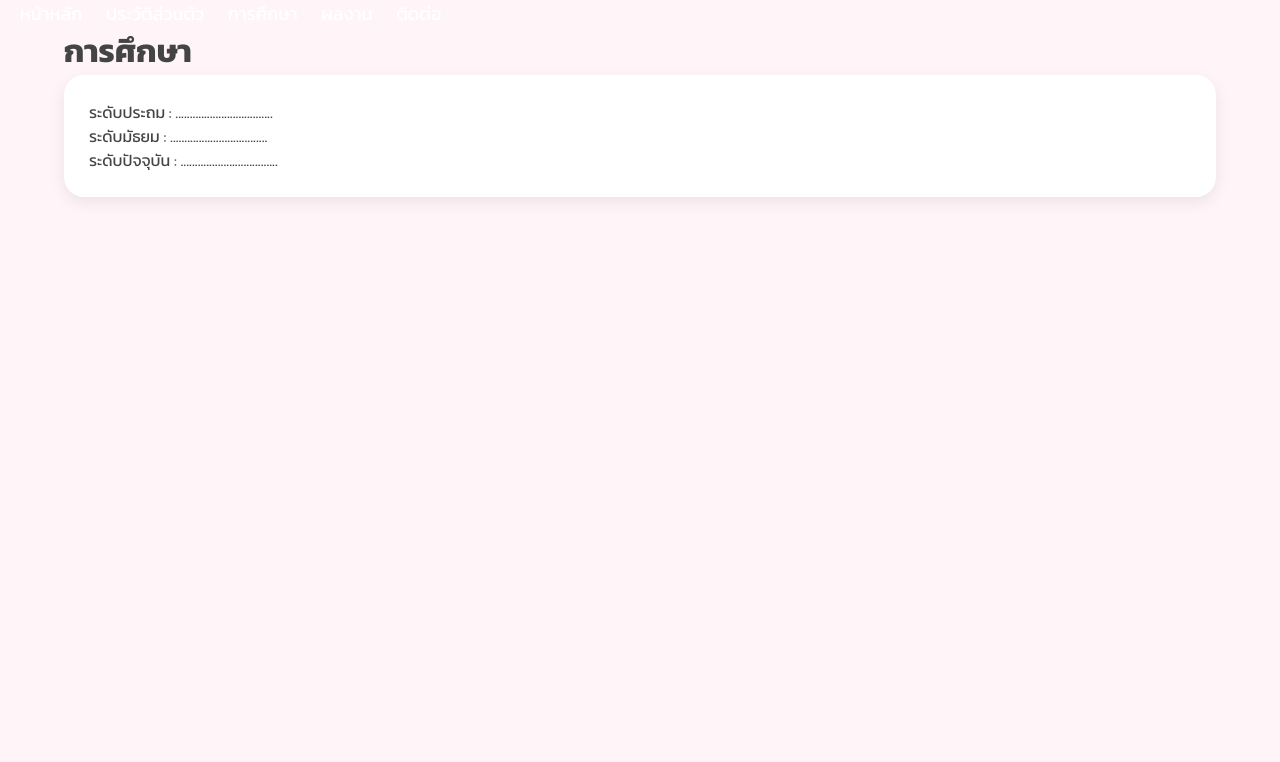
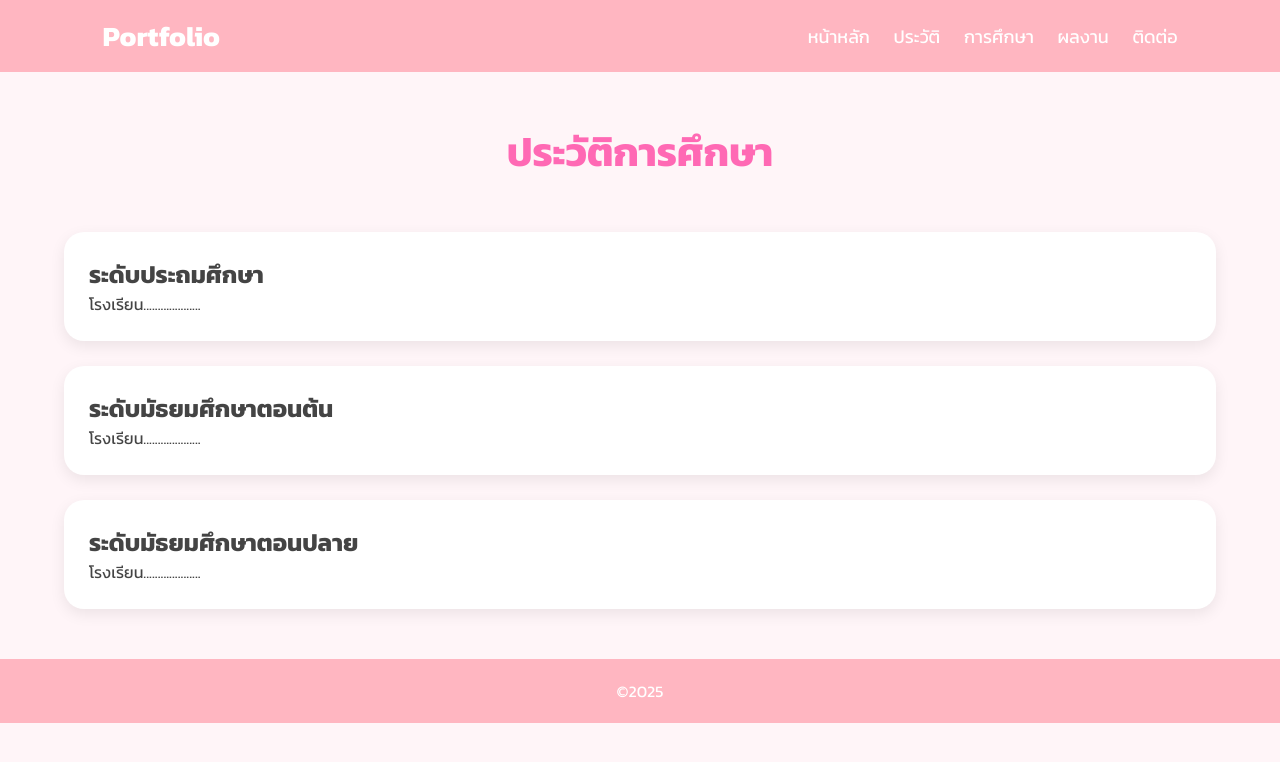
Before and after one commit to 14597-Smile/portfolio1.2, a plain HTML site: page education.html in a window 1280 px wide. Drawn offline with Linux system fonts and the light colour scheme; files that its build step writes are made by us from their sources.

Commit message:
Update education.html

```diff
--- a/education.html
+++ b/education.html
@@ -1,36 +1,88 @@
 <!DOCTYPE html>
 <html lang="th">
+
 <head>
+
 <meta charset="UTF-8">
+
+<meta name="viewport" content="width=device-width, initial-scale=1.0">
+
 <title>การศึกษา</title>
-<link rel="stylesheet" href="style.css">
+
+<link rel="stylesheet" href="css/style.css">
+
 </head>
 
 <body>
 
+<header>
+
+<div class="logo">Portfolio</div>
+
 <nav>
+
 <a href="index.html">หน้าหลัก</a>
-<a href="profile.html">ประวัติส่วนตัว</a>
+<a href="profile.html">ประวัติ</a>
 <a href="education.html">การศึกษา</a>
 <a href="work.html">ผลงาน</a>
 <a href="contact.html">ติดต่อ</a>
+
 </nav>
+
+</header>
+
+<h1 class="title">
+
+ประวัติการศึกษา
+
+</h1>
 
 <div class="container">
 
-<h1>การศึกษา</h1>
+<div class="card">
+
+<h2>ระดับประถมศึกษา</h2>
+
+<p>
+
+โรงเรียน....................
+
+</p>
+
+</div>
 
 <div class="card">
 
-<p>ระดับประถม : ..................................</p>
+<h2>ระดับมัธยมศึกษาตอนต้น</h2>
 
-<p>ระดับมัธยม : ..................................</p>
+<p>
 
-<p>ระดับปัจจุบัน : ..................................</p>
+โรงเรียน....................
+
+</p>
+
+</div>
+
+<div class="card">
+
+<h2>ระดับมัธยมศึกษาตอนปลาย</h2>
+
+<p>
+
+โรงเรียน....................
+
+</p>
 
 </div>
 
 </div>
 
+<footer>
+
+©2025
+
+</footer>
+
 </body>
+
 </html>
```
